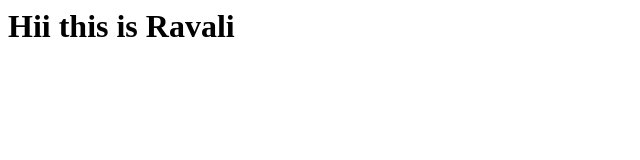
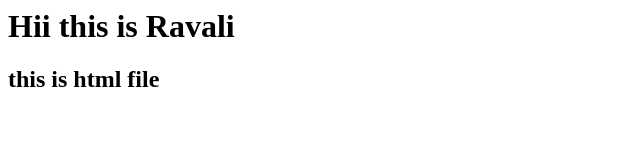
Before and after one commit to ravalimanchala/test, a plain HTML site: page index.html in a window 1280 px wide. Shown: the whole page, without its empty margins (0-640 px from the left). Drawn offline with Linux system fonts and the light colour scheme.

Commit message:
second commit

```diff
--- a/index.html
+++ b/index.html
@@ -1 +1,2 @@
 <h1>Hii this is Ravali</h1>
+<h2>this is html file</h2>
```
